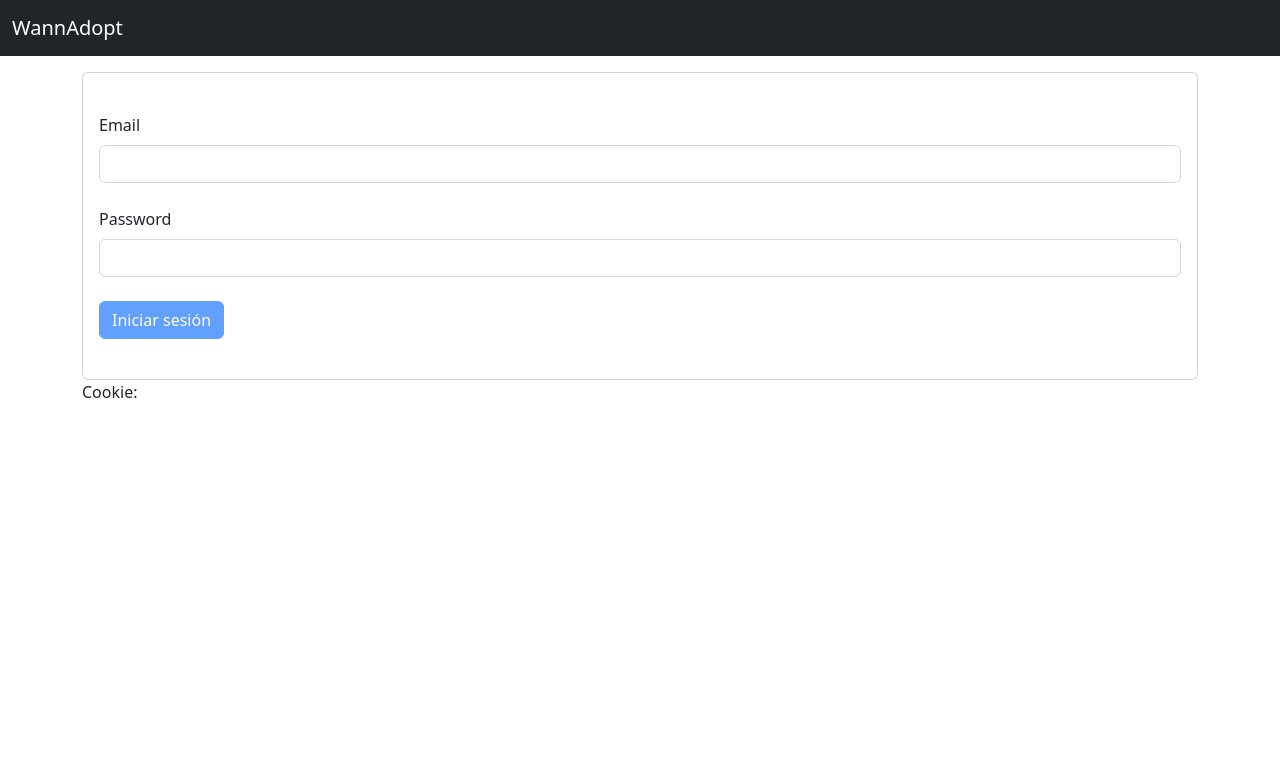
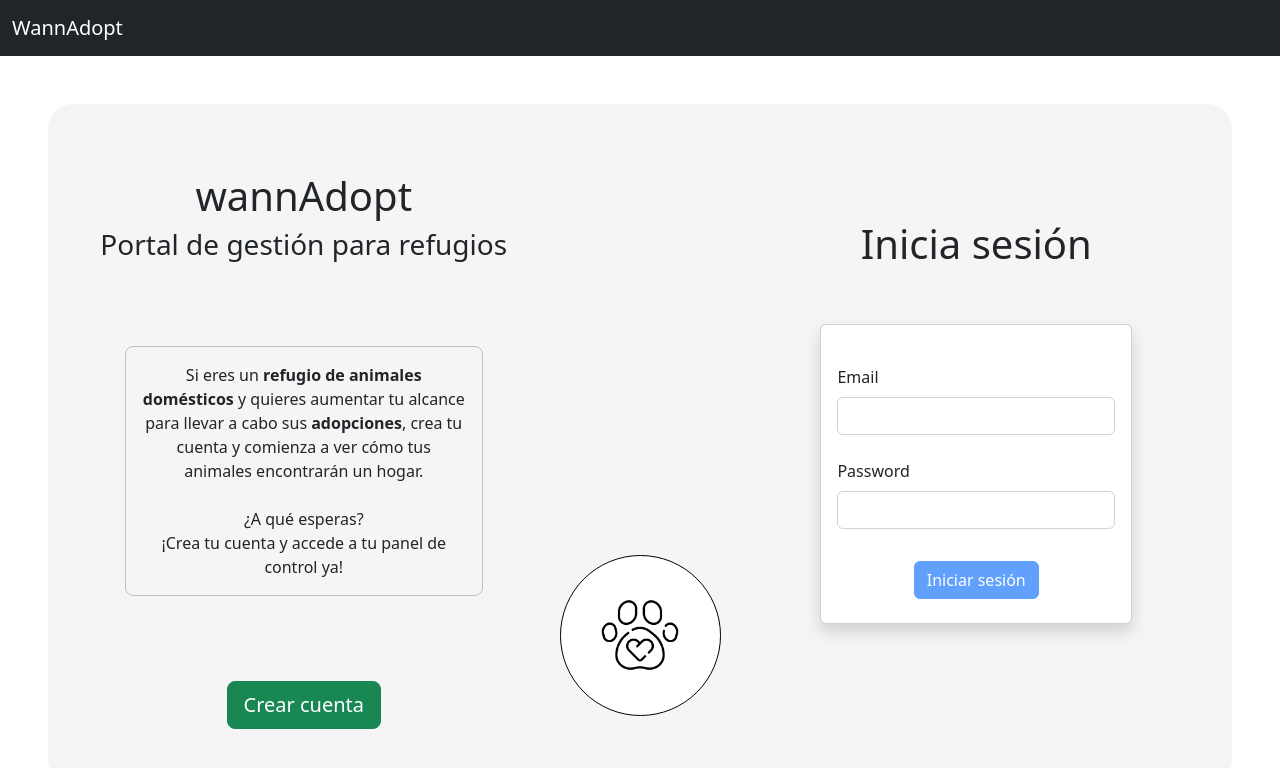
Before and after one commit to eas45/wannAdopt-BO-frontend, an Angular app: page /login in a window 1280 px wide. Shown: the top 768 px of the page. Built offline with nearby package versions, Linux system fonts and the light colour scheme.

Commit message:
Diseño de la pantalla de login

```diff
--- a/src/app/app.component.html
+++ b/src/app/app.component.html
@@ -27,7 +27,7 @@
     </div>
   </nav>
 
-  <div class="container mt-3">
+  <div class="mx-5 mt-5">
     <router-outlet></router-outlet>
   </div>
 </div>
--- a/src/app/components/login/login.component.css
+++ b/src/app/components/login/login.component.css
@@ -0,0 +1,27 @@
+.welcome-display {
+  height: 85vh;
+  background: whitesmoke;
+  border-radius: 25px;
+  display: flex;
+  flex-wrap: wrap;
+  align-items: center;
+}
+
+.welcome-text {
+  height: 80%;
+  flex: 1 0 300px;
+  display: flex;
+  flex-direction: column;
+  align-items: center;
+  justify-content: space-evenly;
+}
+
+.login-form {
+  height: 80%;
+  flex: 1 1 300px;
+}
+
+.logo {
+  height: 80%;
+  flex: 0 1 100px;
+}
--- a/src/app/components/login/login.component.html
+++ b/src/app/components/login/login.component.html
@@ -1,23 +1,42 @@
-<div class="register-form">
-  <div class="card">
+<div class="welcome-display">
+  <div class="welcome-text">
+    <h1>wannAdopt</h1>
+    <h3>
+      Portal de gestión para refugios
+    </h3>
+    <div class="border border-dark rounded-3 p-3 border-opacity-25 text-center" style="margin: 15%;">
+      Si eres un <strong>refugio de animales domésticos</strong> y quieres aumentar tu alcance para llevar a cabo sus
+      <strong>adopciones</strong>, crea tu cuenta y comienza a ver cómo tus animales encontrarán un hogar.<br><br>
+      ¿A qué esperas?<br>
+      ¡Crea tu cuenta y accede a tu panel de control ya!
+    </div>
+
+    <!-- Register button -->
+    <button class="btn btn-lg btn-success my-2">
+      Crear cuenta
+    </button>
+  </div>
+  <div class="logo">
+    <div class="h-100 d-flex flex-column justify-content-end">
+      <img src="../../../assets/icon.svg" alt="">
+    </div>
+  </div>
+  <div class="login-form">
+    <div class="d-flex flex-column align-items-center p-5">
+      <h1 class="pb-5">Inicia sesión</h1>
+      <div class="w-75">
+        <div class="card shadow">
           <div class="card-body">
             <!-- [ngClass]="(email.dirty || email.touched) ? (email.invalid ? 'is-invalid' : 'is-valid') : ''" -->
             <form [formGroup]="loginForm" (ngSubmit)="onSubmit()">
               <!-- Email input -->
               <div class="form-group my-4">
-          <label
-            class="form-label"
-            for="emailLabelLoginForm">
+                <label class="form-label" for="emailLabelLoginForm">
                   Email
                 </label>
-          <input
-            id="emailInputLoginForm"
-            type="text"
-            class="form-control"
+                <input id="emailInputLoginForm" type="text" class="form-control"
                   [ngClass]="{ 'is-invalid': email?.invalid && (email?.dirty || email?.touched) }"
-            formControlName="email"
-            autocomplete="off"
-          />
+                  formControlName="email" autocomplete="off" />
                 <!-- <label id="emailErrorLoginForm" *ngIf="email.invalid && (email.dirty || email.touched)" class="small text-danger">
                       <div *ngIf="email.errors?.['required']" class="text-danger">Campo requerido.</div>
                       <div *ngIf="email.errors?.['email']" class="text-danger">Debe ser un correo válido.</div>
@@ -26,30 +45,23 @@
 
               <!-- Password input -->
               <div class="form-outline mb-4">
-          <label
-            class="form-label"
-            for="passwordLabelLoginForm">
+                <label class="form-label" for="passwordLabelLoginForm">
                   Password
                 </label>
-          <input
-            id="passwordInputLoginForm"
-            type="password"
-            class="form-control"
+                <input id="passwordInputLoginForm" type="password" class="form-control"
                   [ngClass]="{ 'is-invalid': password?.invalid && (password?.dirty || password?.touched) }"
-            formControlName="password"
-          />
+                  formControlName="password" />
               </div>
-
+              <div class="d-flex flex-column align-items-center">
                 <!-- Submit button -->
-        <button
-          type="submit"
-          class="btn btn-primary btn-block mb-4"
-          [disabled]="loginForm.invalid">
+                <button type="submit" class="btn btn-primary my-2" [disabled]="loginForm.invalid">
                   Iniciar sesión
                 </button>
+              </div>
             </form>
           </div>
         </div>
-  {{ 'Cookie: ' }}
-  {{ cookie }}
       </div>
+    </div>
+  </div>
+</div>
```
Also changed, not shown: src/assets/icon.svg (added), 1 other file (tests, documents, lock files or other folders). Lines whose indentation alone changed are shown as unchanged.
